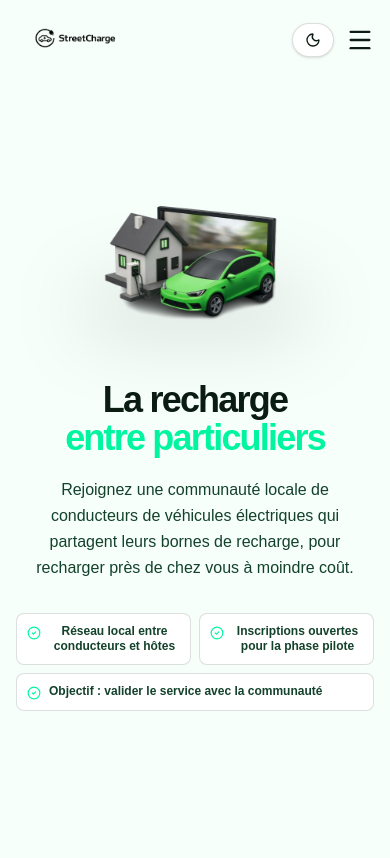
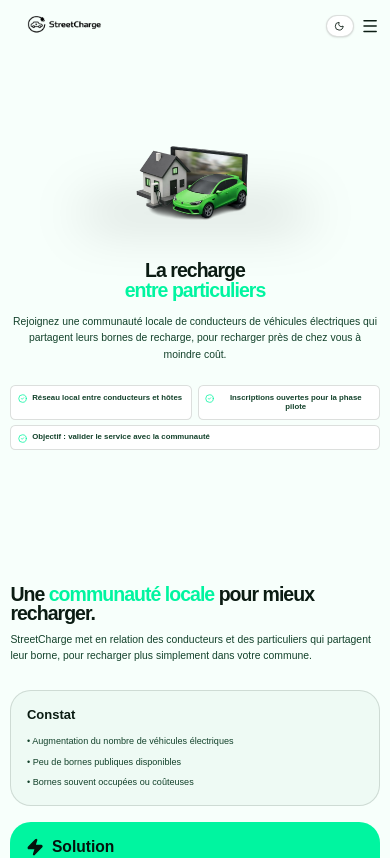
Before and after one commit to DigitariaWebs/StationP, a Next.js app: page / in a window 390 px wide. Shown: the top 858 px of the page. Built offline with nearby package versions, Linux system fonts and the light colour scheme.

Commit message:
refactor: adjust header and hero component styles for improved responsiveness and visual hierarchy

```diff
--- a/app/globals.css
+++ b/app/globals.css
@@ -40,6 +40,44 @@ body {
   color: var(--color-foreground);
   font-family: Arial, Helvetica, sans-serif;
   min-height: 100vh;
+  transform-origin: top left;
+  transition: transform 0.3s ease;
+}
+
+/* Zoom 80% for compact view */
+html {
+  zoom: 80%;
+  -webkit-zoom: 80%;
+  -moz-zoom: 80%;
+  -ms-zoom: 80%;
+}
+
+/* Responsive zoom adjustments */
+@media (max-width: 1024px) {
+  html {
+    zoom: 75%;
+    -webkit-zoom: 75%;
+    -moz-zoom: 75%;
+    -ms-zoom: 75%;
+  }
+}
+
+@media (max-width: 768px) {
+  html {
+    zoom: 70%;
+    -webkit-zoom: 70%;
+    -moz-zoom: 70%;
+    -ms-zoom: 70%;
+  }
+}
+
+@media (max-width: 480px) {
+  html {
+    zoom: 65%;
+    -webkit-zoom: 65%;
+    -moz-zoom: 65%;
+    -ms-zoom: 65%;
+  }
 }
 
 ::selection {
--- a/src/components/layouts/Header.tsx
+++ b/src/components/layouts/Header.tsx
@@ -42,7 +42,7 @@ export default function Navbar() {
               alt="StationP Logo"
               width={120}
               height={120}
-              className="h-10 sm:h-12 md:h-14 w-auto transition-transform group-hover:scale-105"
+              className="h-16 sm:h-18 md:h-20 w-auto transition-transform group-hover:scale-105"
               priority
             />
           </Link>
--- a/src/components/sections/Hero.tsx
+++ b/src/components/sections/Hero.tsx
@@ -64,7 +64,7 @@ export default function HeroWithNavbar() {
                   alt="StreetCharge Logo"
                   width={600}
                   height={200}
-                  className="h-20 sm:h-24 md:h-28 lg:h-32 w-auto transition-transform group-hover:scale-105 filter brightness-150 contrast-125"
+                  className="h-28 sm:h-32 md:h-36 lg:h-40 w-auto transition-transform group-hover:scale-105 filter brightness-150 contrast-125"
                   priority
                 />
               </div>
@@ -115,7 +115,7 @@ export default function HeroWithNavbar() {
 
           {/* TEXTE */}
           <div className="order-2 lg:order-1 text-center lg:text-left">
-            <h1 className="text-4xl sm:text-5xl md:text-6xl lg:text-7xl font-black tracking-tighter leading-[1.05] mb-5">
+            <h1 className="text-3xl sm:text-4xl md:text-5xl lg:text-6xl font-black tracking-tighter leading-[1.05] mb-5">
               La recharge <br />
               <span className="text-[color:var(--color-accent)]">entre particuliers</span>
             </h1>
```
